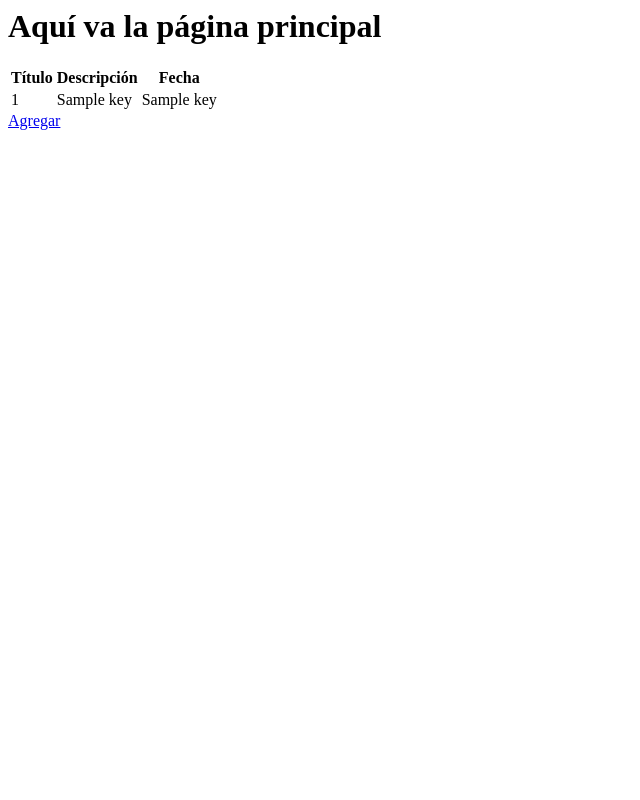
After one commit to eldeivich/k5_flask_tasks2, a Flask app: template tasks/templates/index.html in a window 1280 px wide. The commit adds this page. Shown: the whole page, without its empty margins (0-640 px from the left). Run offline with Flask 2, Linux system fonts and the light colour scheme; the template is opened without the code that fills it: most values are stand-ins (such as "Sample title", 1, 10 or a date in 2020).

Commit message:
Página task funcional agrega tarea a index con boto agregar

```diff
--- a/tasks/__init__.py
+++ b/tasks/__init__.py
@@ -2,4 +2,4 @@ from flask import Flask
 
 app = Flask(__name__)
 
-from tasks import routes
+from tasks import routes_copy
--- /dev/null
+++ b/tasks/templates/index.html
@@ -0,0 +1,30 @@
+<html lang="en">
+<head>
+    <meta charset="UTF-8">
+    <meta name="viewport" content="width=device-width, initial-scale=1.0">
+    <meta http-equiv="X-UA-Compatible" content="ie=edge">
+    <title>Página principal</title>
+</head>
+<body>
+    <h1>Aquí va la página principal</h1>
+    {% if e | length == 0 %}
+        <p>Sin datos</p>
+    {% else %}
+        <table>
+            <tr>
+                <th>Título</th>
+                <th>Descripción</th>
+                <th>Fecha</th>
+            </tr>
+            {% for key in e %}
+            <tr>
+                <td>{{key[0]}}</td>
+                <td>{{key[1]}}</td>
+                <td>{{key[2]}}</td>
+            </tr>
+            {% endfor %}
+        </table>
+    {% endif %}
+    <a href="./task.html">Agregar</a>
+</body>
+</html>
--- a/tasks/templates/task.html
+++ b/tasks/templates/task.html
@@ -7,11 +7,11 @@
 </head>
 <body>
     <h1>Mis tareas</h1>
-    <form action="/" method="post">
+    <form action="/task.html" method="post">
         <input type="text" name="title" placeholder="Título">
         <input type="text" name="desc" placeholder="Descripcion">
         <input type="date" name="date"><br/>
-        <input type="submit" value="Enviar">
+        <input type="submit" value="Enviar" method="post">
     </form>
 
 
```
Also changed, not shown: tasks/routes_copy.py (renamed from tasks/routes copy.py, +14 -5 lines), 1 other file.
